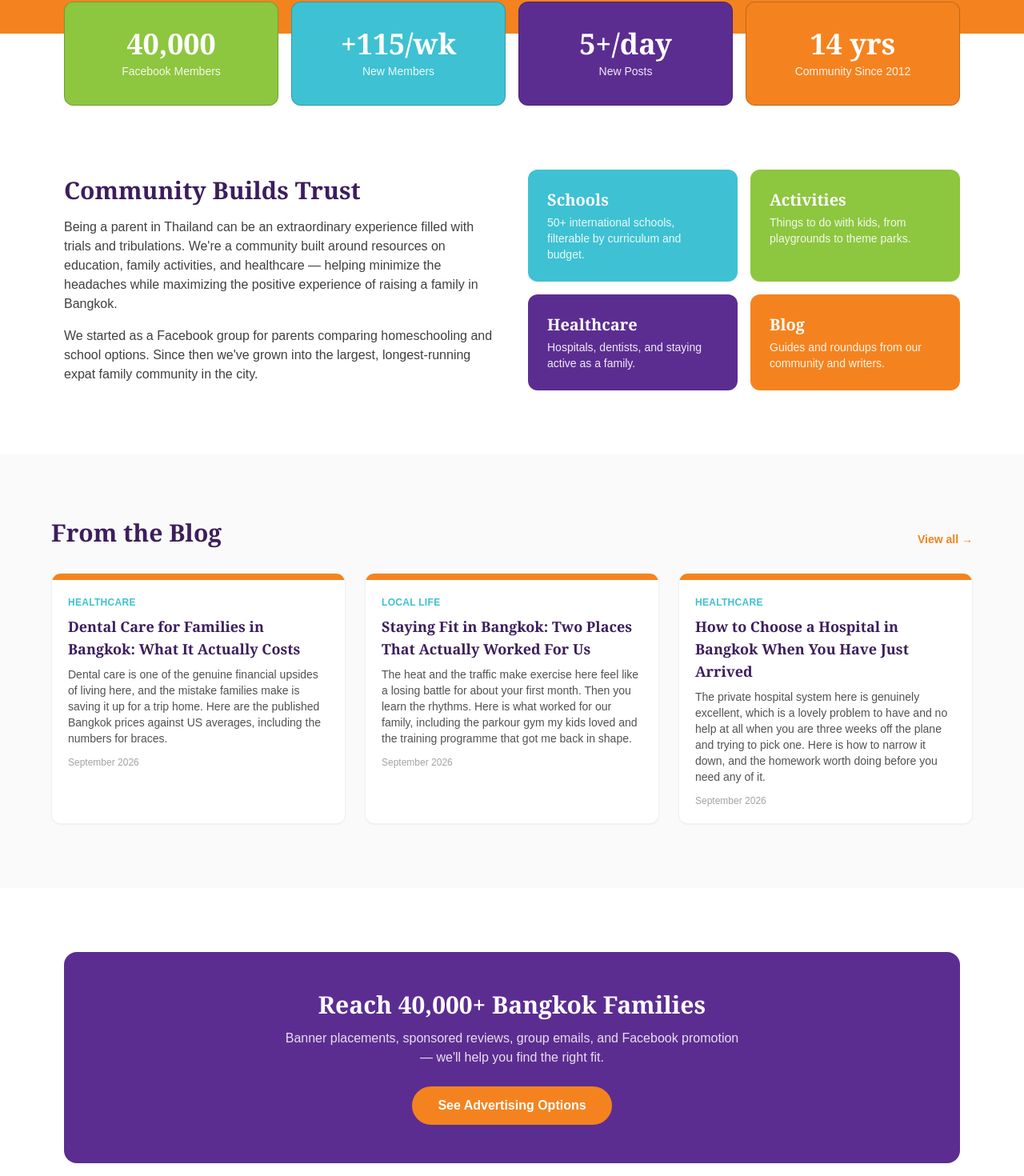
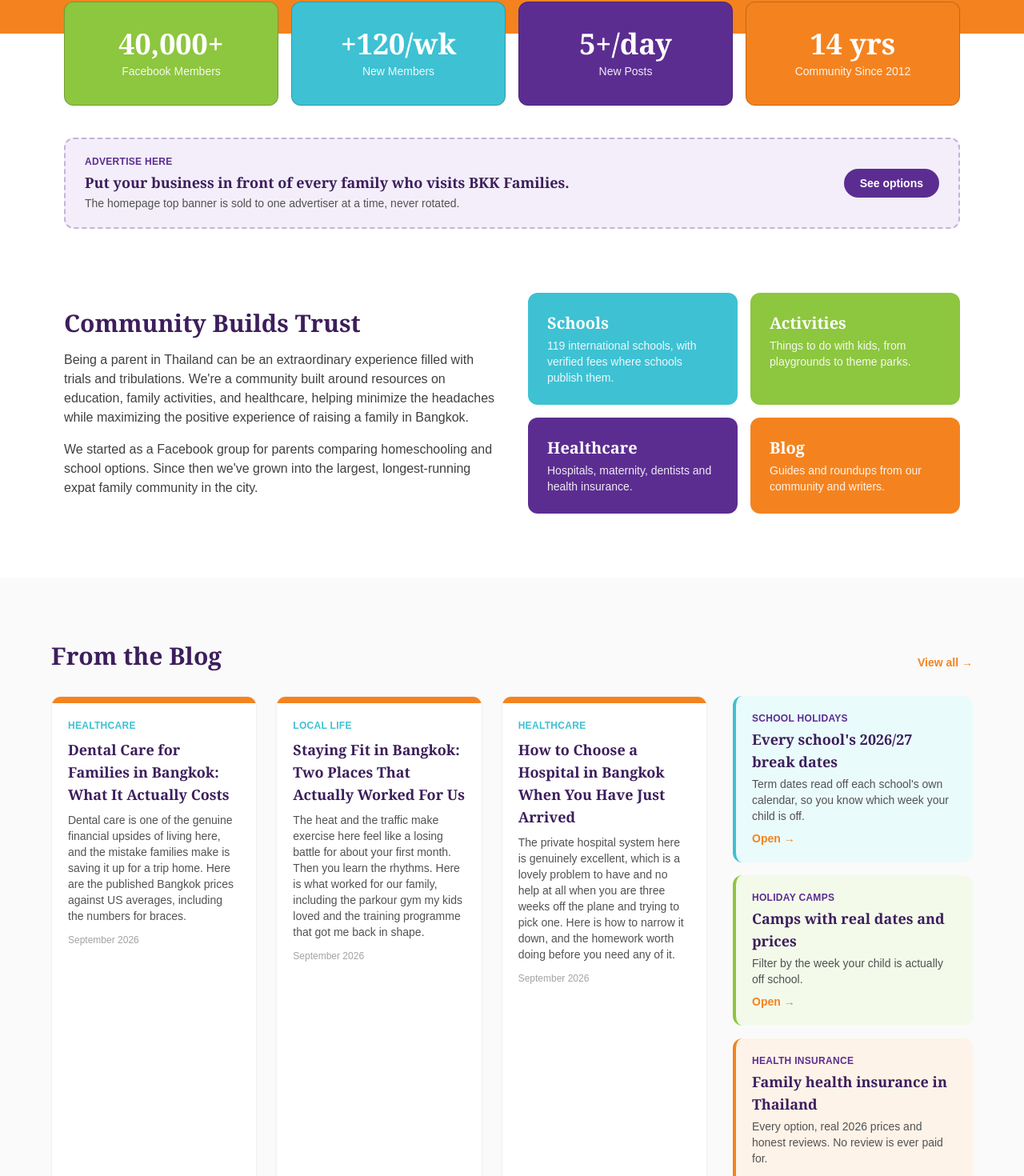
Before and after one commit to robkawada-ux/bkkfamilies, a Next.js app: page / in a window 1280 px wide. Shown: the part 701-2171 px from the top of the page at 80% size. Built offline with nearby package versions, Linux system fonts and the light colour scheme.

Commit message:
Homepage title and stats, banner ad slots, sponsored feature package

```diff
--- a/src/app/contact/page.tsx
+++ b/src/app/contact/page.tsx
@@ -1,6 +1,7 @@
 import type { Metadata } from "next";
 import { og } from "@/lib/seo";
 import PageHero from "@/components/ui/PageHero";
+import { SLOT_SPECS } from "@/lib/ads";
 
 export const metadata: Metadata = {
   alternates: { canonical: "/contact" },
@@ -88,6 +89,9 @@ export default function ContactPage() {
               <p className="mt-1 text-sm text-white/80">
                 Have children under 10, the exact window when school,
                 healthcare, and family spending decisions are made
+                <span className="mt-2 block text-xs text-white/70">
+                  Source: BKK Families member survey
+                </span>
               </p>
             </div>
             <div className="rounded-xl bg-green p-6 text-white">
@@ -164,22 +168,32 @@ export default function ContactPage() {
                 Homepage Placement
               </h3>
               <ul className="mt-3 space-y-1 text-sm text-neutral-600">
-                <li>✓ Top banner (sole ownership)</li>
+                <li>✓ Top banner (sole ownership, never rotated)</li>
                 <li>✓ Sidebar placements (top, middle, or bottom)</li>
               </ul>
+              <p className="mt-3 text-xs text-neutral-500">
+                Banner artwork: {SLOT_SPECS["home-top"].size} for the top
+                banner, {SLOT_SPECS["home-sidebar-top"].size} for the sidebar.
+                Every banner is labelled as sponsored.
+              </p>
             </div>
           </div>
 
           <div className="mt-6 rounded-xl border border-black/5 bg-white p-6 shadow-sm sm:max-w-md">
             <h3 className="font-heading text-lg font-bold text-purple-dark">
-              Reviews Package
+              Sponsored Feature Package
             </h3>
             <ul className="mt-3 space-y-1 text-sm text-neutral-600">
               <li>✓ On-site visit</li>
-              <li>✓ Writer's review</li>
-              <li>✓ Blog post with your URL</li>
+              <li>✓ A feature article about your business, written by our team</li>
+              <li>✓ A link to your website</li>
               <li>✓ Facebook pinned post</li>
             </ul>
+            <p className="mt-3 text-xs text-neutral-500">
+              Sponsored features are always labelled as sponsored. They are
+              kept separate from our directories and reviews, which are never
+              paid for.
+            </p>
           </div>
         </div>
 
--- a/src/app/layout.tsx
+++ b/src/app/layout.tsx
@@ -11,13 +11,13 @@ export const metadata: Metadata = {
     google: "YIOkUdSD6iRmcG79RvsGXkggPDjZYy2WBbvTaRtFbR4",
   },
   title: {
-    default: "BKK Families — Your Bangkok Roadmap",
+    default: "BKK Families: Schools, Healthcare and Family Life in Bangkok",
     template: "%s | BKK Families",
   },
   description:
-    "The largest, longest-running community for expat and Thai families in Bangkok. Find international schools, family activities, and health resources — plus a 40,000+ member Facebook community.",
+    "The largest, longest-running community for expat and Thai families in Bangkok. Find international schools with verified fees, healthcare, camps, playgroups and activities, plus a 40,000+ member Facebook community.",
   openGraph: {
-    title: "BKK Families — Your Bangkok Roadmap",
+    title: "BKK Families: Schools, Healthcare and Family Life in Bangkok",
     description:
       "Schools, activities, and healthcare resources for families in Bangkok, backed by a 40,000+ member community.",
     // no url here on purpose: it would be inherited by every page
--- a/src/app/page.tsx
+++ b/src/app/page.tsx
@@ -4,11 +4,17 @@ import Link from "next/link";
 import StatCard from "@/components/ui/StatCard";
 import ArticleCard from "@/components/ui/ArticleCard";
 import { ARTICLES } from "@/lib/articles";
+import { SCHOOLS } from "@/lib/schools";
+import { TopBanner, SidebarSlot } from "@/components/ui/AdSlot";
+
+// Re-render hourly so booked banners start and end on their dates.
+export const revalidate = 3600;
 
 export const metadata: Metadata = {
+  title: { absolute: "BKK Families: Schools, Healthcare and Family Life in Bangkok" },
   alternates: { canonical: "/" },
   openGraph: og({
-    title: "BKK Families — Your Bangkok Roadmap",
+    title: "BKK Families: Schools, Healthcare and Family Life in Bangkok",
     description:
       "Schools, activities, and healthcare resources for families in Bangkok, backed by a 40,000+ member community.",
     path: "/",
@@ -32,7 +38,7 @@ export default function HomePage() {
             The community every Bangkok family finds eventually.
           </h1>
           <p className="mt-5 max-w-xl text-lg text-white/90">
-            40,000+ expat and Thai families sharing what actually works —
+            40,000+ expat and Thai families sharing what actually works:
             schools, activities, healthcare, and everything in between.
             Community since 2012.
           </p>
@@ -58,11 +64,16 @@ export default function HomePage() {
       {/* STATS */}
       <section className="mx-auto -mt-10 max-w-6xl px-4">
         <div className="grid grid-cols-2 gap-4 md:grid-cols-4">
-          <StatCard value="40,000" label="Facebook Members" color="green" />
-          <StatCard value="+115/wk" label="New Members" color="teal" />
+          <StatCard value="40,000+" label="Facebook Members" color="green" />
+          <StatCard value="+120/wk" label="New Members" color="teal" />
           <StatCard value="5+/day" label="New Posts" color="purple" />
           <StatCard value="14 yrs" label="Community Since 2012" color="orange" />
         </div>
+      </section>
+
+      {/* TOP BANNER (paid slot, see lib/ads.ts) */}
+      <section className="mx-auto mt-10 max-w-6xl px-4">
+        <TopBanner />
       </section>
 
       {/* COMMUNITY BUILDS TRUST */}
@@ -76,7 +87,7 @@ export default function HomePage() {
               Being a parent in Thailand can be an extraordinary experience
               filled with trials and tribulations. We're a community built
               around resources on education, family activities, and
-              healthcare — helping minimize the headaches while maximizing
+              healthcare, helping minimize the headaches while maximizing
               the positive experience of raising a family in Bangkok.
             </p>
             <p className="mt-4 text-neutral-700">
@@ -93,8 +104,8 @@ export default function HomePage() {
             >
               <h3 className="font-heading text-xl font-bold">Schools</h3>
               <p className="mt-1 text-sm text-white/90">
-                50+ international schools, filterable by curriculum and
-                budget.
+                {SCHOOLS.length} international schools, with verified fees
+                where schools publish them.
               </p>
             </Link>
             <Link
@@ -114,7 +125,7 @@ export default function HomePage() {
                 Healthcare
               </h3>
               <p className="mt-1 text-sm text-white/90">
-                Hospitals, dentists, and staying active as a family.
+                Hospitals, maternity, dentists and health insurance.
               </p>
             </Link>
             <Link
@@ -141,10 +152,18 @@ export default function HomePage() {
               View all →
             </Link>
           </div>
-          <div className="grid gap-6 md:grid-cols-3">
-            {latest.map((a) => (
-              <ArticleCard key={a.slug} article={a} />
-            ))}
+          <div className="grid gap-8 lg:grid-cols-[1fr_300px]">
+            <div className="grid gap-6 md:grid-cols-3 lg:grid-cols-1 xl:grid-cols-3">
+              {latest.map((a) => (
+                <ArticleCard key={a.slug} article={a} />
+              ))}
+            </div>
+            {/* SIDEBAR (paid slots, see lib/ads.ts) */}
+            <aside aria-label="Featured" className="grid gap-4 sm:grid-cols-3 lg:grid-cols-1 lg:content-start">
+              <SidebarSlot slot="home-sidebar-top" />
+              <SidebarSlot slot="home-sidebar-middle" />
+              <SidebarSlot slot="home-sidebar-bottom" />
+            </aside>
           </div>
         </div>
       </section>
@@ -156,8 +175,8 @@ export default function HomePage() {
             Reach 40,000+ Bangkok Families
           </h2>
           <p className="mx-auto mt-3 max-w-xl text-white/85">
-            Banner placements, sponsored reviews, group emails, and Facebook
-            promotion — we'll help you find the right fit.
+            Banner placements, sponsored features, and Facebook promotion,
+            always clearly labelled. We will help you find the right fit.
           </p>
           <Link
             href="/contact"
--- a/src/app/schools/page.tsx
+++ b/src/app/schools/page.tsx
@@ -9,11 +9,11 @@ export const metadata: Metadata = {
   alternates: { canonical: "/schools" },
   title: "International Schools in Bangkok",
   description:
-    "Browse 50+ international schools in Bangkok, filterable by curriculum and budget.",
+    `Browse ${SCHOOLS.length} international schools in Bangkok by curriculum and budget, with fees read from each school's own 2026/27 schedule where it publishes one.`,
   openGraph: og({
     title: "International Schools in Bangkok",
     description:
-      "Browse 50+ international schools in Bangkok, filterable by curriculum and budget.",
+      `Browse ${SCHOOLS.length} international schools in Bangkok by curriculum and budget, with fees read from each school's own 2026/27 schedule where it publishes one.`,
     path: "/schools",
   }),
 };
@@ -51,7 +51,7 @@ export default function SchoolsPage() {
       <PageHero
         eyebrow="Find the right fit"
         title="International Schools in Bangkok"
-        subtitle="Searching for schools in Bangkok is daunting — filter by curriculum and budget to narrow it down fast."
+        subtitle="Searching for schools in Bangkok is daunting. Filter by curriculum and budget to narrow it down fast."
         color="teal"
       />
       <div className="mx-auto max-w-6xl px-4 py-12">
--- /dev/null
+++ b/src/components/ui/AdSlot.tsx
@@ -0,0 +1,90 @@
+import Link from "next/link";
+import { activeAd, HOUSE_PROMOS, type AdSlotId } from "@/lib/ads";
+
+const PROMO_COLORS = {
+  teal: "border-teal bg-teal-50",
+  green: "border-green bg-green-50",
+  orange: "border-orange bg-orange-50",
+} as const;
+
+function SponsoredLabel() {
+  return (
+    <span className="absolute right-2 top-2 rounded bg-black/60 px-1.5 py-0.5 text-[10px] font-semibold uppercase tracking-wide text-white">
+      Sponsored
+    </span>
+  );
+}
+
+/** Full-width homepage banner. Shows the booked sponsor, or an advertise-here panel. */
+export function TopBanner() {
+  const ad = activeAd("home-top");
+  if (ad) {
+    return (
+      <a
+        href={ad.href}
+        target="_blank"
+        rel="sponsored noopener"
+        className="relative block overflow-hidden rounded-xl border border-black/10"
+      >
+        <picture>
+          {ad.mobileImage && <source media="(max-width: 639px)" srcSet={ad.mobileImage} />}
+          {/* eslint-disable-next-line @next/next/no-img-element */}
+          <img src={ad.image} alt={ad.alt} className="h-auto w-full" />
+        </picture>
+        <SponsoredLabel />
+      </a>
+    );
+  }
+  return (
+    <Link
+      href="/contact#advertise"
+      className="flex flex-col items-start justify-between gap-3 rounded-xl border-2 border-dashed border-purple/30 bg-purple-50 px-6 py-5 transition hover:border-purple/60 sm:flex-row sm:items-center"
+    >
+      <div>
+        <p className="text-xs font-bold uppercase tracking-wide text-purple">
+          Advertise here
+        </p>
+        <p className="mt-1 font-heading text-lg font-bold text-purple-dark">
+          Put your business in front of every family who visits BKK Families.
+        </p>
+        <p className="mt-0.5 text-sm text-neutral-600">
+          The homepage top banner is sold to one advertiser at a time, never rotated.
+        </p>
+      </div>
+      <span className="shrink-0 rounded-full bg-purple px-5 py-2 text-sm font-semibold text-white">
+        See options
+      </span>
+    </Link>
+  );
+}
+
+/** A 300 x 250 sidebar slot. Shows the booked sponsor, or promotes one of our own sections. */
+export function SidebarSlot({ slot }: { slot: Exclude<AdSlotId, "home-top"> }) {
+  const ad = activeAd(slot);
+  if (ad) {
+    return (
+      <a
+        href={ad.href}
+        target="_blank"
+        rel="sponsored noopener"
+        className="relative mx-auto block w-full max-w-[300px] overflow-hidden rounded-xl border border-black/10"
+      >
+        {/* eslint-disable-next-line @next/next/no-img-element */}
+        <img src={ad.image} alt={ad.alt} width={300} height={250} className="h-auto w-full" />
+        <SponsoredLabel />
+      </a>
+    );
+  }
+  const p = HOUSE_PROMOS[slot];
+  return (
+    <Link
+      href={p.href}
+      className={`block rounded-xl border-l-4 p-5 transition hover:shadow-md ${PROMO_COLORS[p.color]}`}
+    >
+      <p className="text-xs font-bold uppercase tracking-wide text-purple">{p.eyebrow}</p>
+      <p className="mt-1 font-heading text-lg font-bold text-purple-dark">{p.title}</p>
+      <p className="mt-1 text-sm text-neutral-600">{p.text}</p>
+      <p className="mt-2 text-sm font-semibold text-orange">Open →</p>
+    </Link>
+  );
+}
--- /dev/null
+++ b/src/lib/ads.ts
@@ -0,0 +1,97 @@
+// Paid banner placements on bkkfamilies.com.
+//
+// To book a slot: put the artwork in public/images/ads/, fill in the slot
+// below with the sponsor's details and dates, commit and push. The homepage
+// re-renders hourly, so a booking appears on its start date and comes down
+// after its end date without another deploy.
+//
+// An empty slot (null, or outside its dates) never shows a blank box. The top
+// banner shows an "advertise here" panel; the sidebar slots fall back to
+// promoting our own sections (HOUSE_PROMOS).
+//
+// Every paid link renders with rel="sponsored" and a visible "Sponsored"
+// label. That is both Google's rule for paid links and our promise to
+// readers that ads are always labelled.
+
+export type AdSlotId =
+  | "home-top"
+  | "home-sidebar-top"
+  | "home-sidebar-middle"
+  | "home-sidebar-bottom";
+
+export interface AdCreative {
+  sponsor: string;
+  /** Where the banner links to. */
+  href: string;
+  /** Desktop artwork, under public/, e.g. "/images/ads/acme-home-top.jpg". */
+  image: string;
+  /** Optional narrower artwork for phones (top banner only). */
+  mobileImage?: string;
+  alt: string;
+  /** ISO dates, inclusive. Omit for an open-ended booking. */
+  start?: string;
+  end?: string;
+}
+
+export interface SlotSpec {
+  name: string;
+  /** Artwork size to ask the advertiser for. */
+  size: string;
+  mobileSize?: string;
+}
+
+export const SLOT_SPECS: Record<AdSlotId, SlotSpec> = {
+  "home-top": {
+    name: "Homepage top banner (sole ownership)",
+    size: "1200 x 200 px",
+    mobileSize: "640 x 320 px",
+  },
+  "home-sidebar-top": { name: "Homepage sidebar, top", size: "600 x 500 px (shown at 300 x 250)" },
+  "home-sidebar-middle": { name: "Homepage sidebar, middle", size: "600 x 500 px (shown at 300 x 250)" },
+  "home-sidebar-bottom": { name: "Homepage sidebar, bottom", size: "600 x 500 px (shown at 300 x 250)" },
+};
+
+export const ADS: Record<AdSlotId, AdCreative | null> = {
+  "home-top": null,
+  "home-sidebar-top": null,
+  "home-sidebar-middle": null,
+  "home-sidebar-bottom": null,
+};
+
+/** Our own sections, shown in empty sidebar slots. Order matches the slots. */
+export const HOUSE_PROMOS: Record<
+  Exclude<AdSlotId, "home-top">,
+  { eyebrow: string; title: string; text: string; href: string; color: "teal" | "green" | "orange" }
+> = {
+  "home-sidebar-top": {
+    eyebrow: "School holidays",
+    title: "Every school's 2026/27 break dates",
+    text: "Term dates read off each school's own calendar, so you know which week your child is off.",
+    href: "/school-breaks",
+    color: "teal",
+  },
+  "home-sidebar-middle": {
+    eyebrow: "Holiday camps",
+    title: "Camps with real dates and prices",
+    text: "Filter by the week your child is actually off school.",
+    href: "/camps",
+    color: "green",
+  },
+  "home-sidebar-bottom": {
+    eyebrow: "Health insurance",
+    title: "Family health insurance in Thailand",
+    text: "Every option, real 2026 prices and honest reviews. No review is ever paid for.",
+    href: "/healthcare/insurance",
+    color: "orange",
+  },
+};
+
+/** The booked creative for a slot, or null if the slot is empty today. */
+export function activeAd(slot: AdSlotId, now: Date = new Date()): AdCreative | null {
+  const ad = ADS[slot];
+  if (!ad) return null;
+  const today = now.toISOString().slice(0, 10);
+  if (ad.start && today < ad.start) return null;
+  if (ad.end && today > ad.end) return null;
+  return ad;
+}
--- a/src/lib/articles.ts
+++ b/src/lib/articles.ts
@@ -23,6 +23,12 @@ export interface Article {
   relatedFacilities?: { name: string; slug: string }[];
   metaDescription?: string;
   keywords?: string[];
+  /**
+   * Set on a paid Sponsored Feature. The page shows a "Sponsored by" notice
+   * above the article and every outbound link gets rel="sponsored". Never
+   * set this on a review or a directory listing: those are not for sale.
+   */
+  sponsored?: { sponsor: string; url?: string };
 }
 
 export const ARTICLES: Article[] = [
```
Also changed, not shown: src/app/blog/[slug]/page.tsx (+17 -2 lines), src/components/ui/RichText.tsx (+6 -5 lines).
